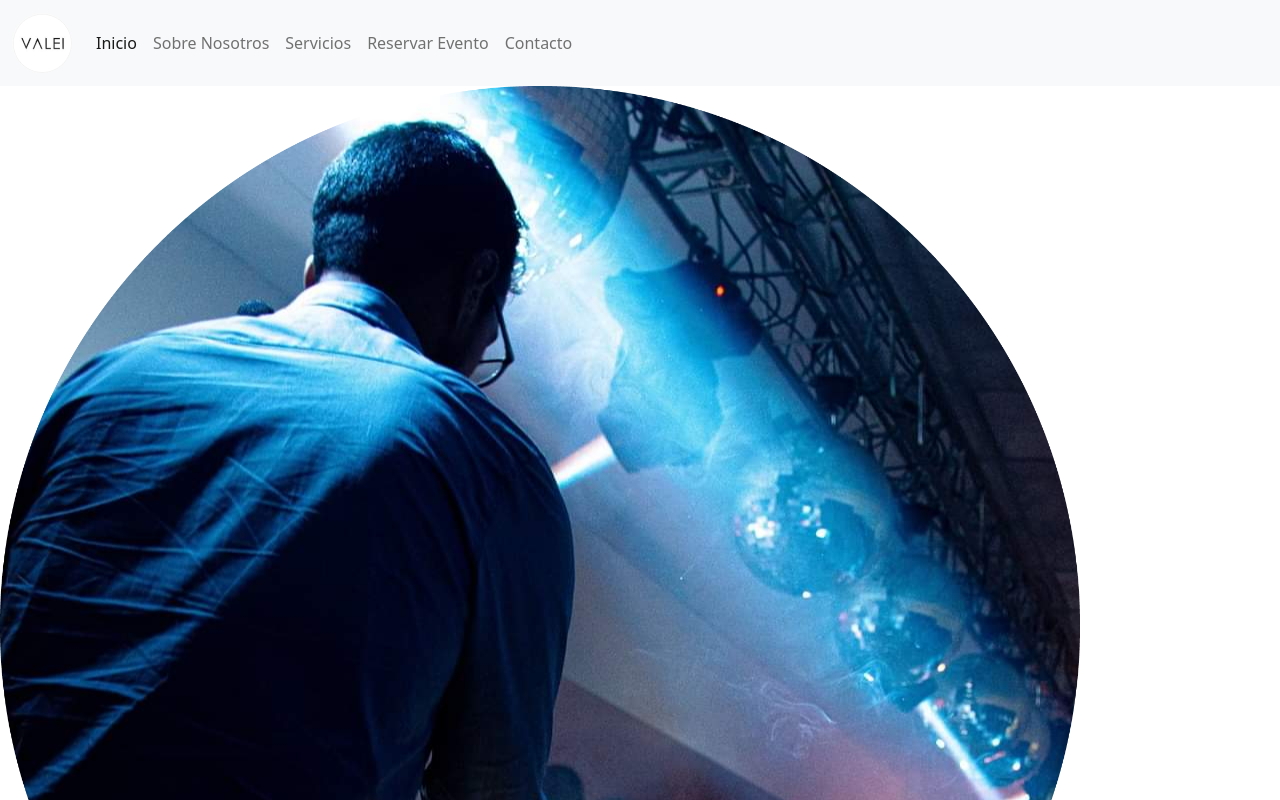
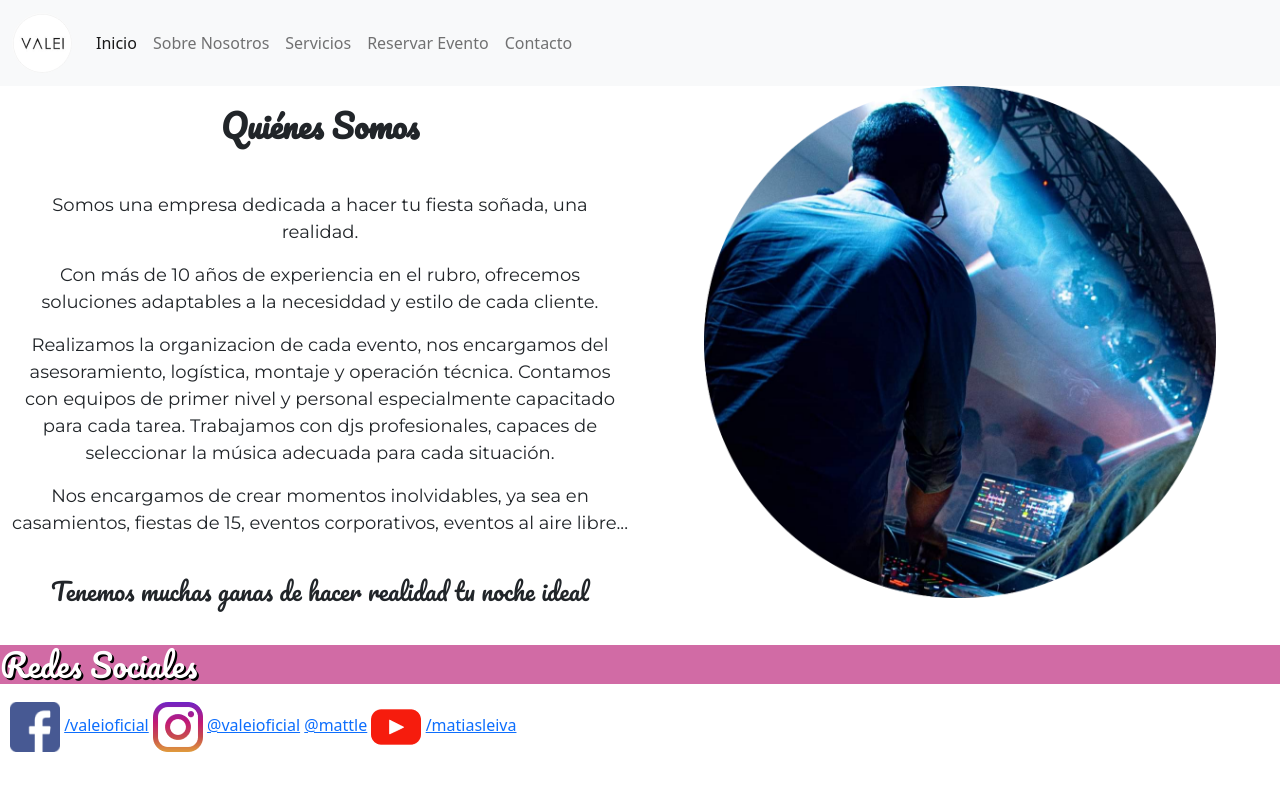
Before and after one commit to Belendefranchi/valei, a plain HTML site: page pages/sobre-nosotros.html in a window 1280 px wide. Shown: the top 800 px of the page. Drawn offline with nearby package versions, Linux system fonts and the light colour scheme; a web font is replaced by a local one.

Commit message:
sobre nosotros bootstrap

```diff
--- a/css/styles.css
+++ b/css/styles.css
@@ -93,7 +93,6 @@ main{
 
 .listado__title{
     display: flex;
-/*     flex-direction: column; */
     font-family: 'Anton';
     font-size: 25px;
     color: black;
@@ -163,6 +162,29 @@ main{
 
 /* -----------SOBRE-NOSOTROS----------- */
 
+.nosotros__img{
+    width: 40vw;
+}
+
+.nosotros__title{
+    font-family: "Pacifico";
+    font-size: xx-large;
+    font-weight: bold;
+    padding-top: 20px;
+    padding-bottom: 40px;
+}
+
+.nosotros__txt{
+    font-family: "Montserrat";
+    font-size: large;
+}
+
+.nosotros__txt--final{
+    font-family: "Pacifico";
+    font-size: x-large;
+    padding-top: 20px;
+}
+
 
 /* -------------SERVICIOS-------------- */
 .servicios__grid{
@@ -207,7 +229,8 @@ main{
 }
 
 .txt__title{
-    font-size: 25px;
+    font-family: "Pacifico";
+    font-size: xx-large;
     font-weight: bold;
 }
 
@@ -239,6 +262,13 @@ main{
     justify-content: center;
     align-items: center;
     align-content: center;
+}
+
+.contacto__title{
+    font-family: "Pacifico";
+    font-size: xx-large;
+    font-weight: bolder;
+    padding-top: 20px;
 }
 
 .contacto__button{
--- a/pages/sobre-nosotros.html
+++ b/pages/sobre-nosotros.html
@@ -47,23 +47,28 @@
         </nav>
     </header>
     <main> <!-- CONTENIDO PRINCIPAL DE LA PAGINA -->
-        <section class="nosotros__grid">
-            <article class="nosotros__img">
-                <img src="../resources/images/3_crop.png" alt="Dj Matías Leiva">
-                <h2>Quiénes Somos</h2>
-                <p></p>
-            </article>
-            <article class="txt1">
-                <p>Lorem ipsum dolor sit amet consectetur, adipisicing elit. Cumque sint eveniet qui iste impedit nam atque sapiente! Recusandae magnam architecto quod exercitationem quibusdam, dolorum aliquam, porro nihil quos odit ab.</p>
-            </article>
-        </section>
+        <div class="container-fluid">
+            <div class="row">
+                <div class="col-md-6 text-center">
+                    <h2 class="nosotros__title text-center">Quiénes Somos</h2>
+                    <p class="nosotros__txt text-center">Somos una empresa dedicada a hacer tu fiesta soñada, una realidad.</p>
+                    <p class="nosotros__txt text-center">Con más de 10 años de experiencia en el rubro, ofrecemos soluciones adaptables a la necesiddad y estilo de cada cliente.</p>
+                    <p class="nosotros__txt text-center">Realizamos la organizacion de cada evento, nos encargamos del asesoramiento, logística, montaje y operación técnica. Contamos con equipos de primer nivel y personal especialmente capacitado para cada tarea. Trabajamos con djs profesionales, capaces de seleccionar la música adecuada para cada situación.</p>
+                    <p class="nosotros__txt text-center">Nos encargamos de crear momentos inolvidables, ya sea en casamientos, fiestas de 15, eventos corporativos, eventos al aire libre...</p>
+                    <p class="nosotros__txt--final text-center">Tenemos muchas ganas de hacer realidad tu noche ideal</p>
+                </div>
+                <div class="col-md-6 text-center">
+                        <img class="nosotros__img" src="../resources/images/3_crop.png" alt="Dj Matías Leiva">
+                </div>
+            </div>
+        </div>
     </main>
     <footer>
         <section class="section__redes">
             <h2 class="footer__title">Redes Sociales</h2>
             <article class="footer__redes">
                 <img src="../resources/logos/facebook.png" alt="facebook">
-                <a href="https://www.facebook.com/matiasleiva523">/matiasleiva523</a>
+                <a href="https://www.facebook.com/valeioficial ">/valeioficial</a>
                 <img src="../resources/logos/instagram.png" alt="instagram">
                 <a href="https://www.instagram.com/valeioficial/">@valeioficial</a>
                 <a href="https://www.instagram.com/mattle/">@mattle</a>
```
Also changed, not shown: index.html (+1 -1 lines), pages/contacto.html (+8 -7 lines), pages/reserva.html (+1 -1 lines), pages/servicios.html (+1 -1 lines).
